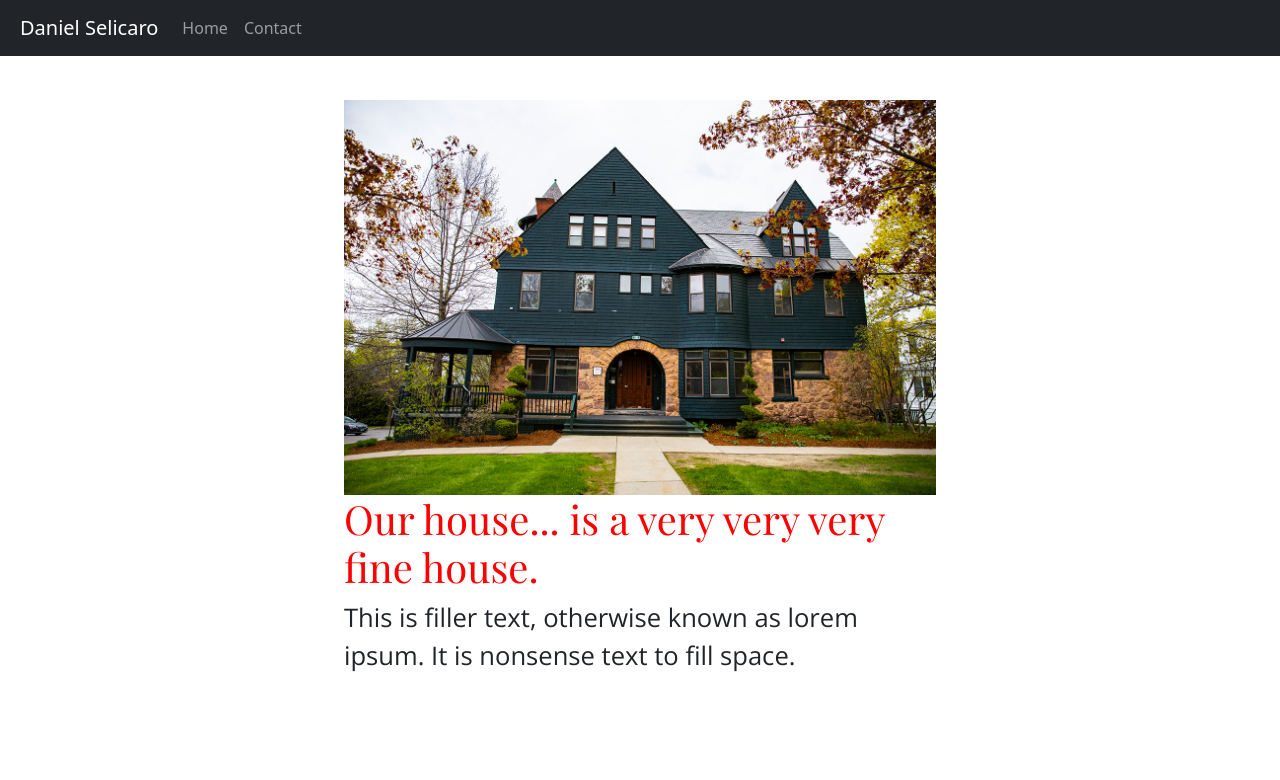
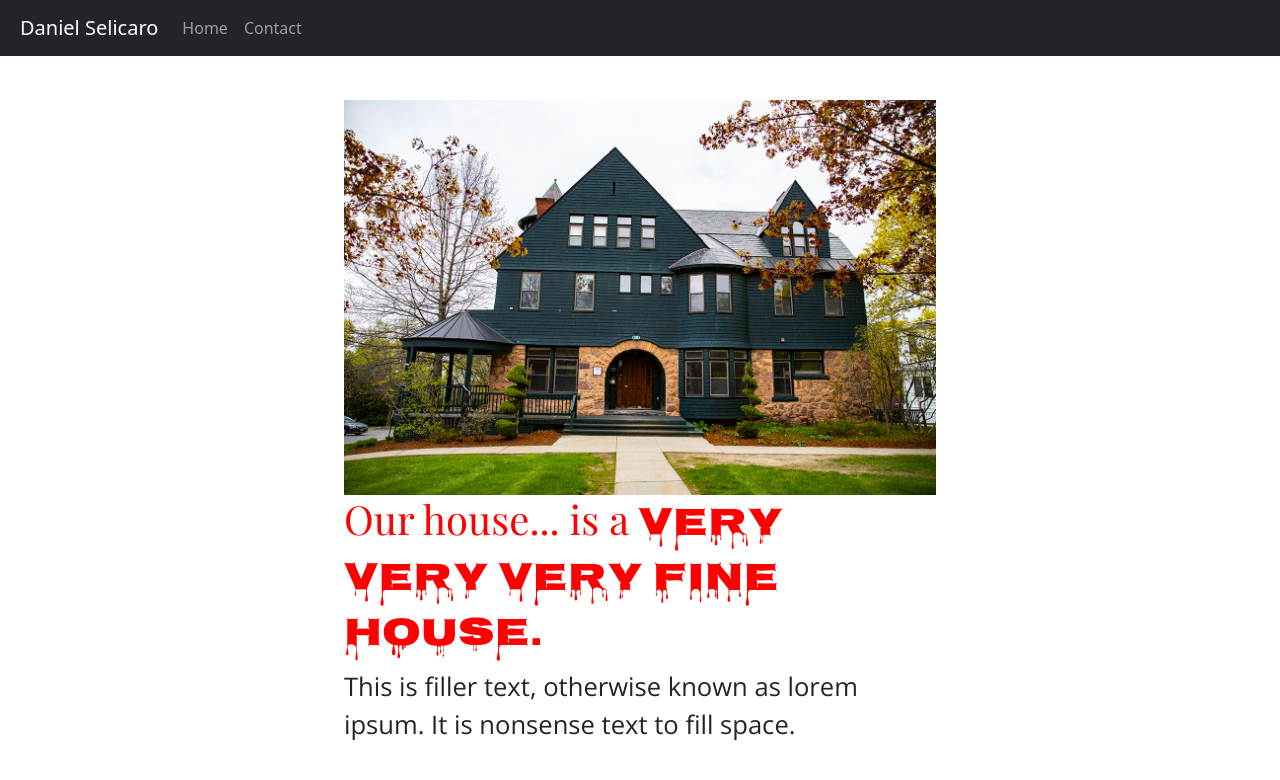
Before and after one commit to dselicaro/dselicaro.github.io, a plain HTML site: page index.html in a window 1280 px wide. Drawn offline with nearby package versions, Linux system fonts and the light colour scheme.

Commit message:
Update index.html - add scary font

```diff
--- a/index.html
+++ b/index.html
@@ -35,7 +35,9 @@
         <div class="container">
             <div class="row">
                 <img src="images/house.jpg" class="rounded d-block dibley" alt="...">
-                <h1 class="red">Our house... is a very very very fine house.</h1>
+                <h1 class="red">Our house... is a
+                    <span class="nosifer-regular">very very very fine house.</span>
+                </h1>
                 <p>This is filler text, otherwise known as lorem ipsum. It is nonsense text to fill space.</p>
             </div>
         </div>
```
